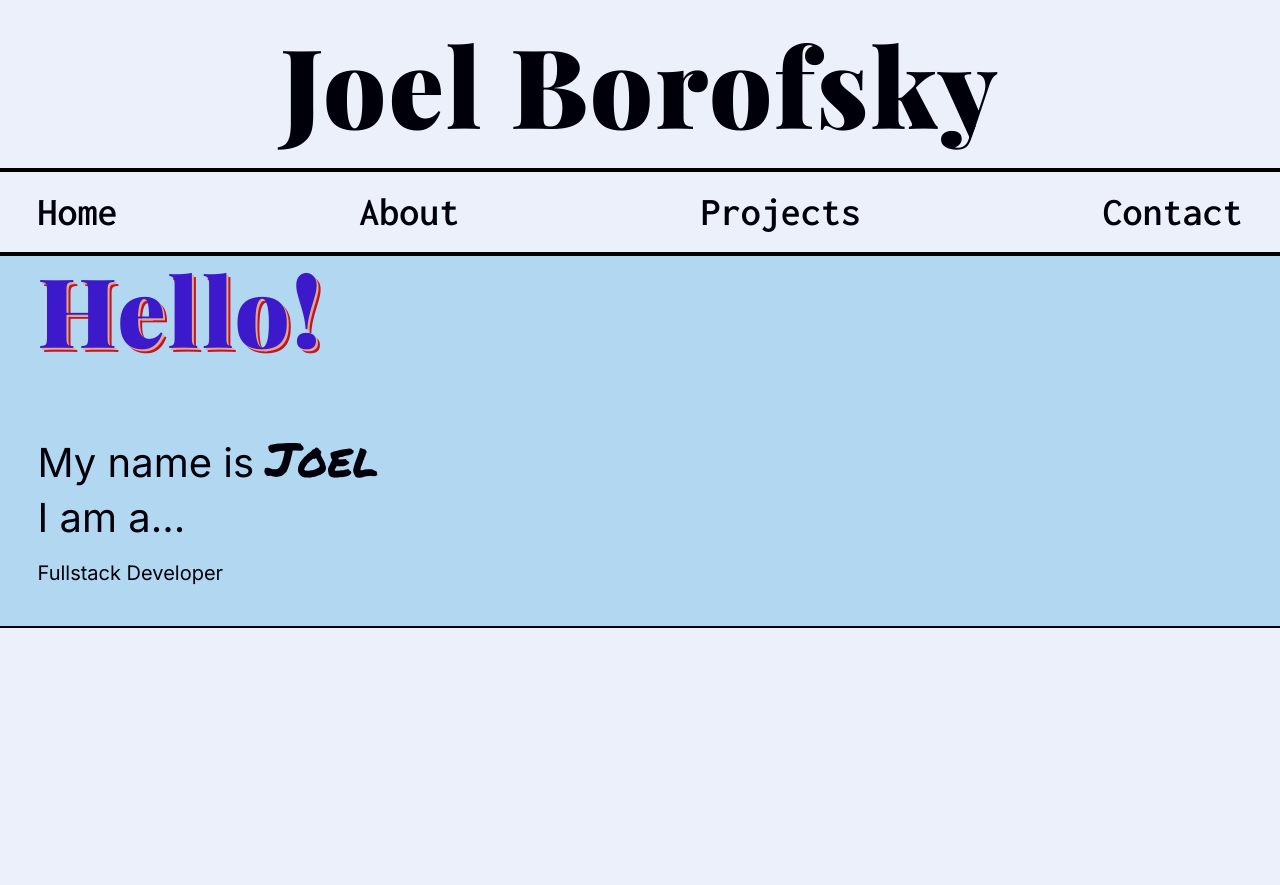
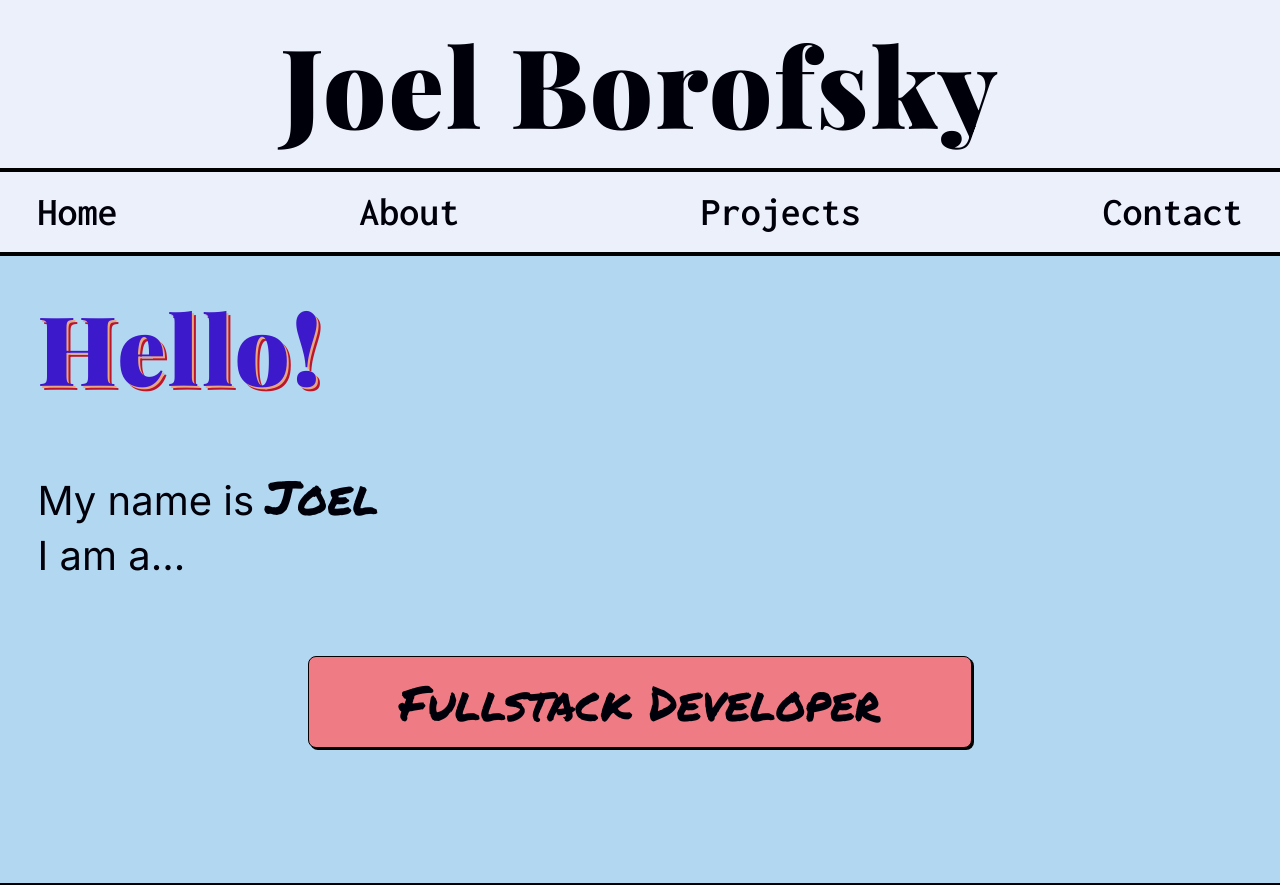
Before and after one commit to BorofskyDev/neu-profile, a Next.js app: page / in a window 1280 px wide. Before the commit the page ends 800 px from the top, so only its background shows below. Built offline with nearby package versions, Linux system fonts and the light colour scheme.

Commit message:
Update styles and content

```diff
--- a/components/containers/sub-title-container/SubTitleContainer.module.scss
+++ b/components/containers/sub-title-container/SubTitleContainer.module.scss
@@ -1,3 +1,7 @@
 .subTitleContainer {
-
+    margin: var(--spacing-200) auto;
+    padding: var(--spacing-100) var(--spacing-300);
+    border: var(--border-100);
+    border-radius: var(--border-radius-800);
+    box-shadow: var(--box-shadow-200);
 }
--- a/sections/home-page/hero-section/content/HeroContent.jsx
+++ b/sections/home-page/hero-section/content/HeroContent.jsx
@@ -10,7 +10,7 @@ export default function HeroContent({ className }) {
        <MainTitle>Hello!</MainTitle>
        <p className='fs-600'>My name is <span className='accent fs-700'>Joel</span></p>
        <p className='fs-600'>I am a...</p>
-       <SubTitleContainer>Fullstack Developer</SubTitleContainer>
+       <SubTitleContainer className='accent light-bg-red fs-700'>Fullstack Developer</SubTitleContainer>
     </div>
   )
 }
--- a/styles/base/variables/_typography.scss
+++ b/styles/base/variables/_typography.scss
@@ -1,8 +1,8 @@
 @use '../../utils/mixins' as *;
 
 :root {
-  --fs-900: 2.75rem;
-  --fs-800: 2.5rem;
+  --fs-900: 3.75rem;
+  --fs-800: 3.65rem;
   --fs-700: 1.5rem;
   --fs-600: 1.25rem;
   --fs-500: 1rem;
--- a/styles/utils/mixins/_containers.scss
+++ b/styles/utils/mixins/_containers.scss
@@ -9,7 +9,7 @@
 
 @mixin dualSectionSubSection ($border) {
     width: 100%;
-    padding: var(--spacing-300);
+    padding: var(--spacing-600) var(--spacing-300);
     border-bottom: $border;
     display: flex;
     flex-direction: column;
```
